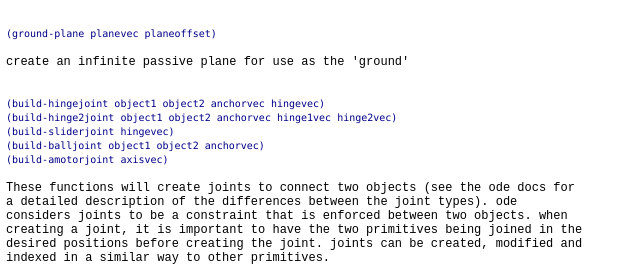
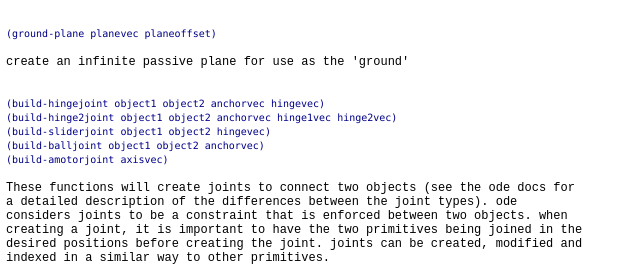
Before and after one commit to nebogeo/fluxus, a plain HTML site: page docs/physics.html in a window 1280 px wide. Shown: the part 787-1053 px from the top of the page, 0-640 px from the left. Drawn offline with Linux system fonts and the light colour scheme.

Commit message:
minor doc corrections

```diff
--- a/docs/physics.html
+++ b/docs/physics.html
@@ -60,7 +60,7 @@ create an infinite passive plane for use as the 'ground'
 
 <c>(build-hingejoint object1 object2 anchorvec hingevec)</c>
 <c>(build-hinge2joint object1 object2 anchorvec hinge1vec hinge2vec)</c>
-<c>(build-sliderjoint hingevec)</c>
+<c>(build-sliderjoint object1 object2 hingevec)</c>
 <c>(build-balljoint object1 object2 anchorvec)</c>
 <c>(build-amotorjoint axisvec)</c>
 
```
Also changed, not shown: docs/intro.html (+1 -4 lines).
